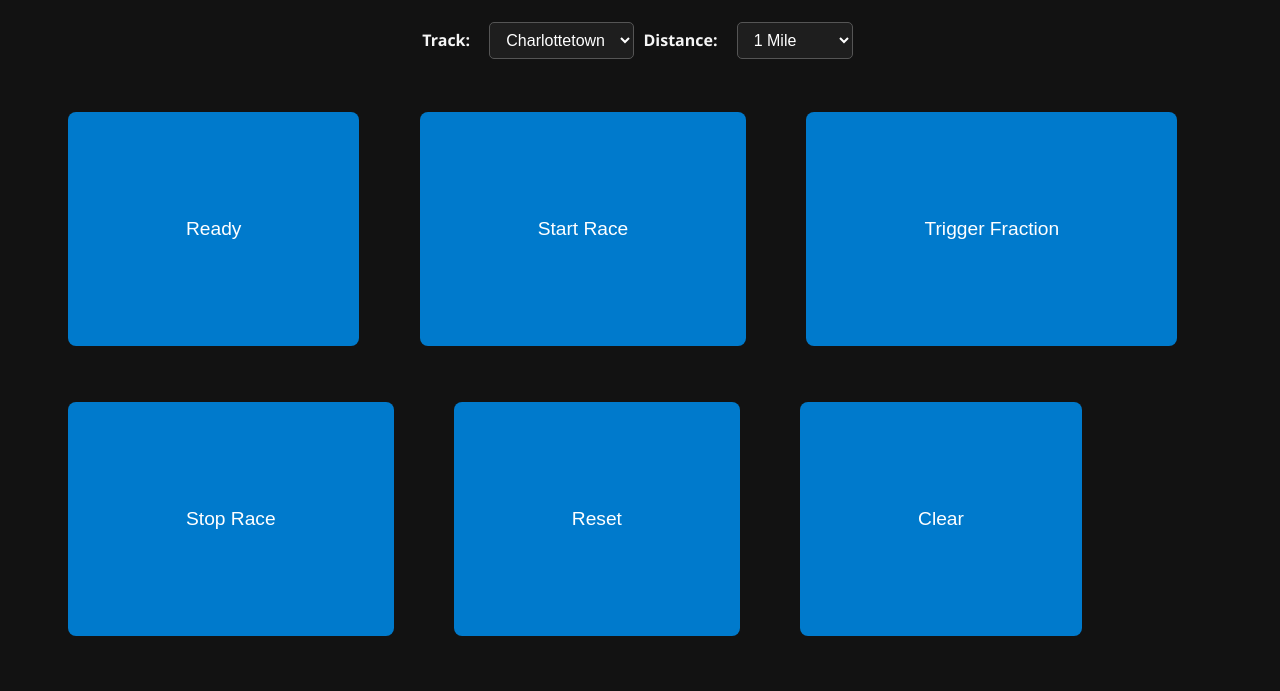
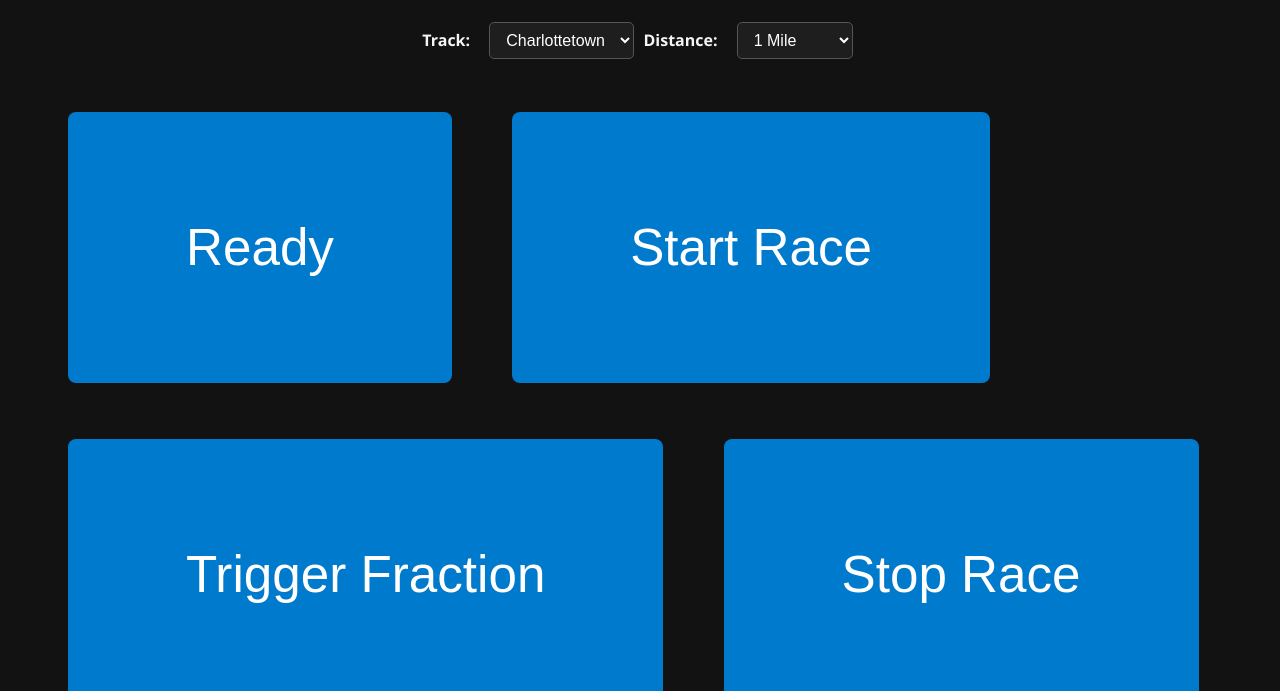
Before and after one commit to Curtismacd31/harness-timer, a website: page public/index.html in a window 1280 px wide. Shown: the part 107-798 px from the top of the page. Drawn offline with Linux system fonts and the light colour scheme.

Commit message:
Update index.html

```diff
--- a/public/index.html
+++ b/public/index.html
@@ -42,7 +42,7 @@
     border: none;
     padding: 106px 118px;         /* ⬅️ increased size */
     margin: 28px;
-    font-size: 1.2em;           /* ⬅️ larger text */
+    font-size: 3.2em;           /* ⬅️ larger text */
     border-radius: 8px;
     cursor: pointer;
     transition: background 0.3s ease;
```
